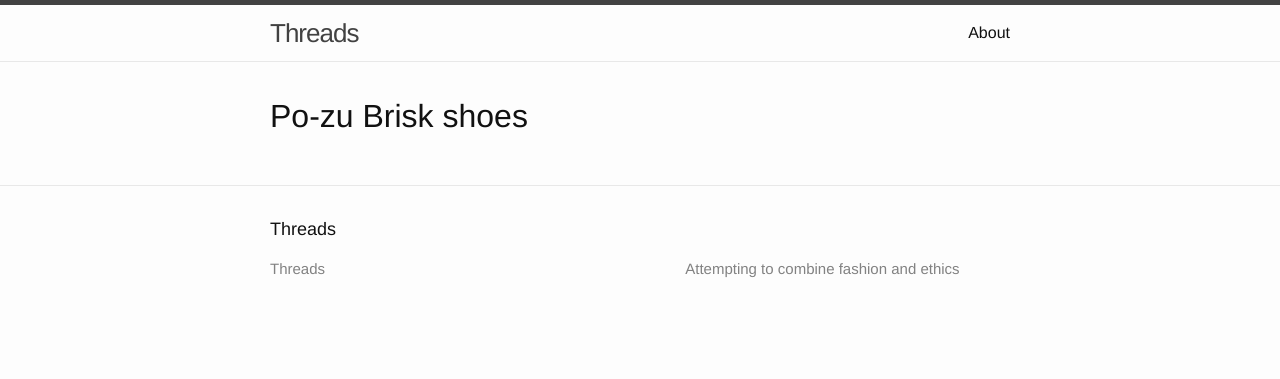
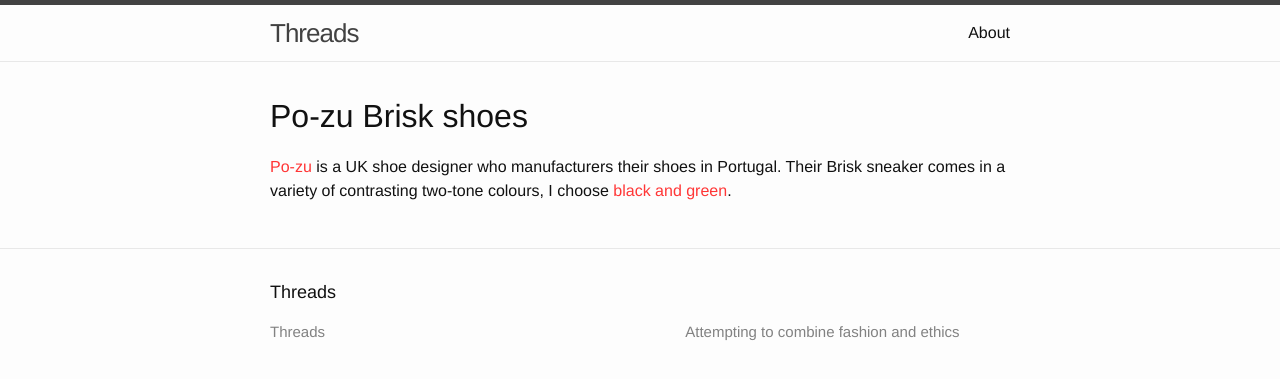
Before and after one commit to rrees/threads, a Jekyll site: the page built from _posts/2015-11-24-po-zu-brisks.markdown, in a window 1280 px wide. Shown: the top 379 px of the page. Built offline with Jekyll 4.4.1, drawn with Linux system fonts in a browser that asks for light colours.

Commit message:
Adds some links to the Po-Zu post

```diff
--- a/_posts/2015-11-24-po-zu-brisks.markdown
+++ b/_posts/2015-11-24-po-zu-brisks.markdown
@@ -6,3 +6,5 @@
 ---
 
 # Po-zu Brisk shoes
+
+[Po-zu](http://po-zu.com) is a UK shoe designer who manufacturers their shoes in Portugal. Their Brisk sneaker comes in a variety of contrasting two-tone colours, I choose [black and green](http://po-zu.com/collections/mens/products/brisk-black-green).
```
